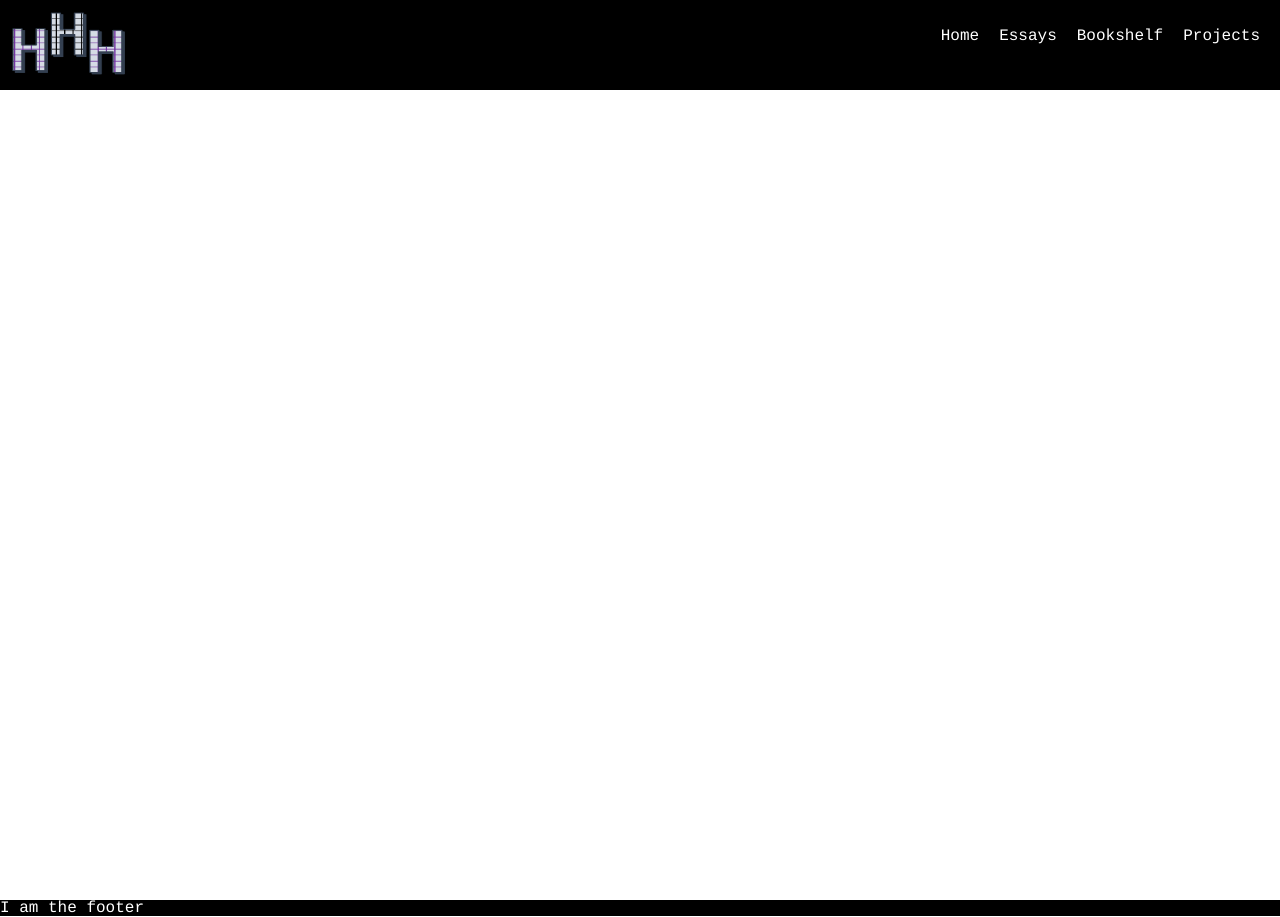
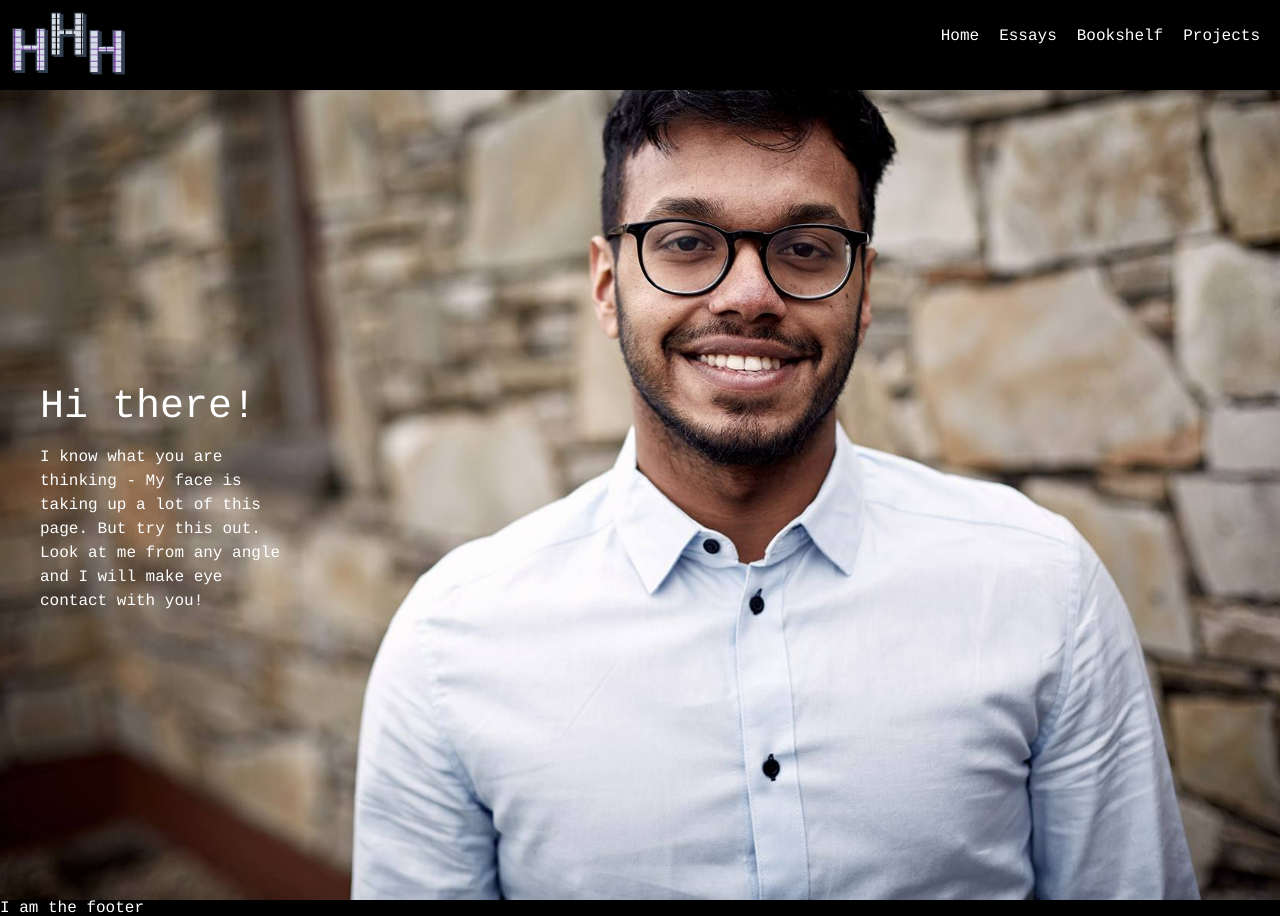
Before and after one commit to hithesh98/jek_hhh, a Jekyll site: the page built from index.html, in a window 1280 px wide. Built offline with Jekyll 4.4.1, drawn with Linux system fonts in a browser that asks for light colours.

Commit message:
../ for hero

```diff
--- a/css/main.css
+++ b/css/main.css
@@ -96,7 +96,7 @@ body {
   background-size: cover;
 }
 .hero-home {
-  background-image: url(images/Hero.jpg);
+  background-image: url(../images/Hero.jpg);
   background-position: 10% -50%;
 }
 .hero-content {
```
Also changed, not shown: 1 other file.
